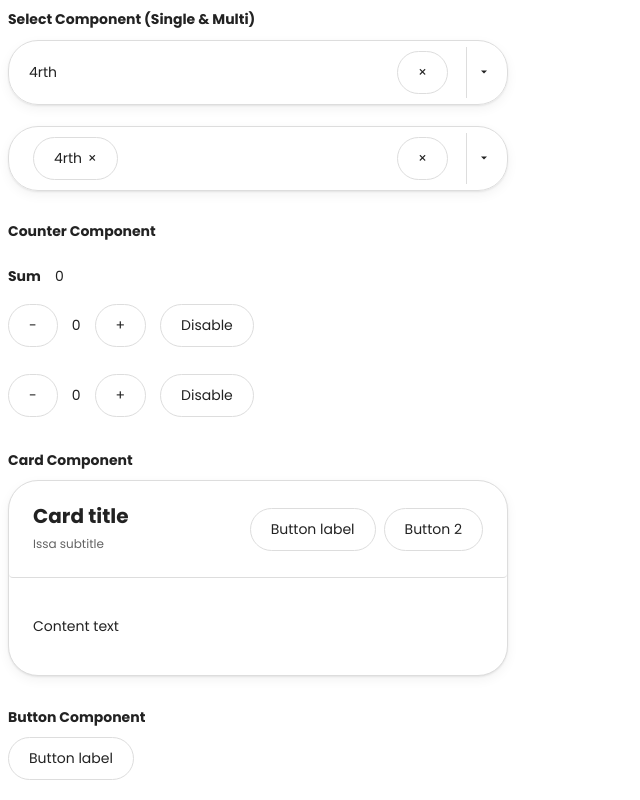
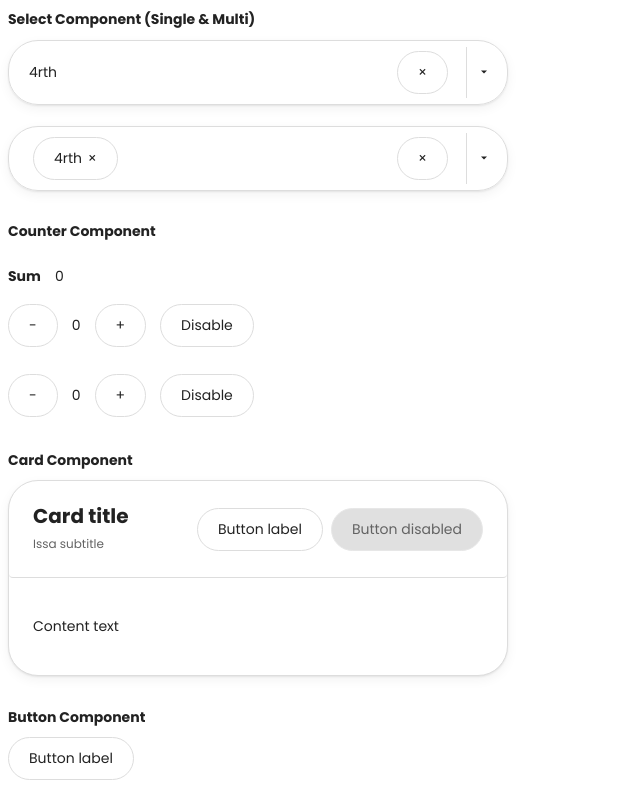
Before and after one commit to chilucdiep/component-library, a React (Vite) app: page / in a window 1280 px wide. Shown: the whole page, without its empty margins (0-640 px from the left). Built offline with nearby package versions, Linux system fonts and the light colour scheme.

Commit message:
Button disabled

```diff
--- a/package.json
+++ b/package.json
@@ -9,6 +9,7 @@
     "preview": "vite preview"
   },
   "dependencies": {
+    "classnames": "^2.3.2",
     "react": "^18.2.0",
     "react-dom": "^18.2.0"
   },
--- a/src/App.tsx
+++ b/src/App.tsx
@@ -50,7 +50,7 @@ function App() {
       side={
         <>
           <Button label="Button label" />
-          <Button label="Button 2" />
+          <Button label="Button disabled" disabled={true} />
         </>
       }
     >
--- a/src/components/Button/Button.module.scss
+++ b/src/components/Button/Button.module.scss
@@ -1,3 +1,17 @@
+body,
+* {
+  --background-color: #f7f7f7;
+  --border-color: #dddddd;
+  --disabled-color: #d4d4d4;
+  --container-padding: 6px 20px;
+  --hover-shadow: 0 2px 4px rgba(0, 0, 0, 0.18);
+  --main-color: rgb(34, 34, 34);
+
+  font-family: "Poppins", sans-serif;
+  color: var(--main-color);
+  box-sizing: border-box;
+}
+
 .Button {
   background-color: white;
   border: 1px solid rgb(221, 221, 221);
@@ -19,3 +33,14 @@
     box-shadow: rgb(255 255 255) 0px 0px 0px 2px, rgb(34 34 34) 0px 0px 0px 4px;
   }
 }
+
+.disabled {
+  background-color: var(--disabled-color);
+  opacity: 0.7;
+  cursor: not-allowed;
+
+  &:hover {
+    color: var(--main-color);
+    border-color: rgb(221, 221, 221);
+  }
+}
--- a/src/components/Button/Button.tsx
+++ b/src/components/Button/Button.tsx
@@ -1,9 +1,18 @@
+import classNames from "classnames";
 import styles from "./Button.module.scss";
 
 type ButtonProps = {
   label: string;
+  disabled?: boolean;
 };
 
-export function Button({ label }: ButtonProps) {
-  return <button className={styles.Button}>{label}</button>;
+export function Button({ label, disabled }: ButtonProps) {
+  const classes = classNames(styles.Button, {
+    [styles.disabled]: disabled,
+  });
+  return (
+    <button disabled={disabled} className={classes}>
+      {label}
+    </button>
+  );
 }
```
Also changed, not shown: 1 other file (tests, documents, lock files or other folders).
